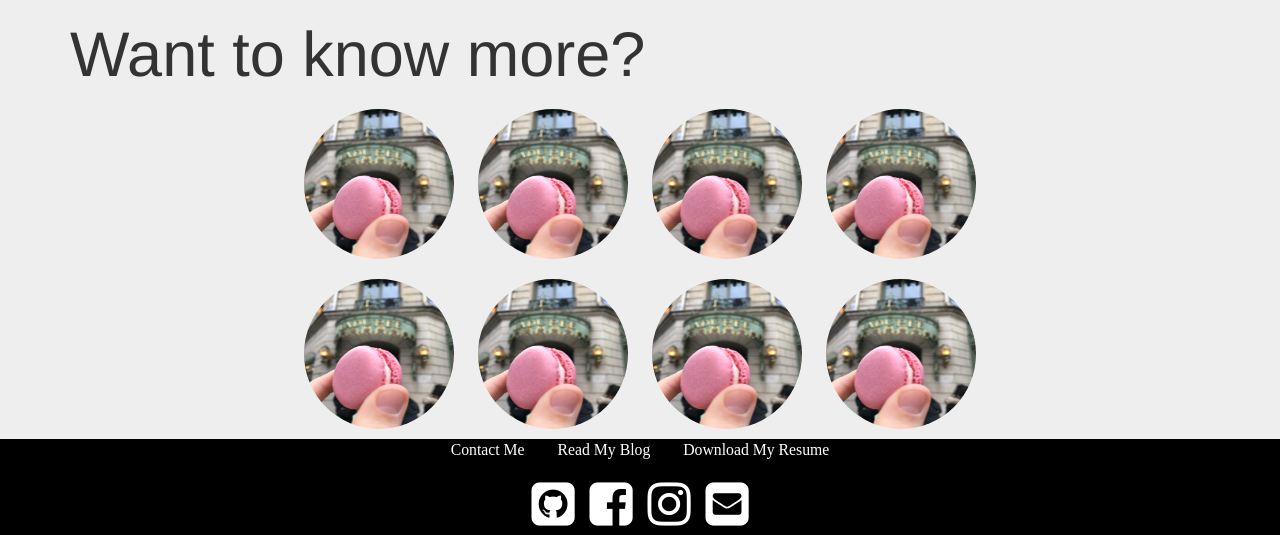
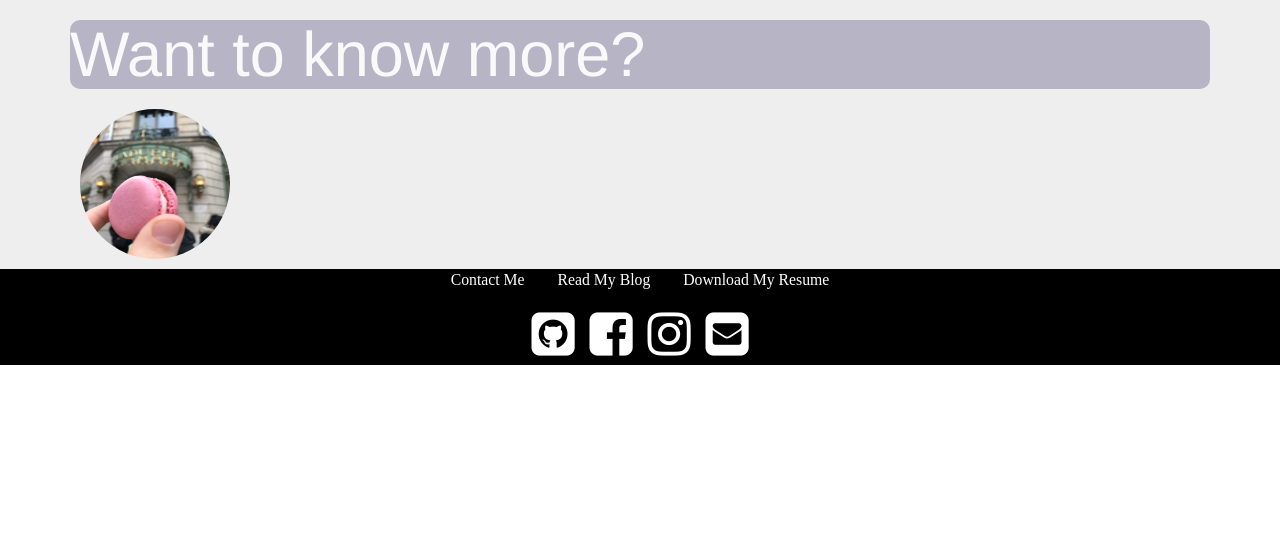
Before and after one commit to pfrank7/pfrank7.github.io, a Jekyll site: the page built from index.html, in a window 1280 px wide. Shown: the part 1550-2085 px from the top of the page. Built offline with Jekyll 4.4.1, drawn with Linux system fonts in a browser that asks for light colours; nearby versions of some CDN libraries; after the commit the page ends 1915 px from its top, so only the background shows below that.

Commit message:
Update index.html

```diff
--- a/index.html
+++ b/index.html
@@ -39,7 +39,7 @@
 }
 #Hopkins_cont {
 	text-align: center;
-	font-family: 'Apple Chancery', Times New Roman;
+	font-family: 'Times New Roman' ,Courier, Geogria;
 	background-color:black;
 	height:100vh;
 	width:100%;
@@ -51,12 +51,35 @@
 	}
 #about {
 	background-color:white;
-	font-family: 'Apple Chancery', Times New Roman;
+	font-family: 'Times New Roman' ,Courier, Geogria;
 	height:650px;
 }
 .img-circle {
 	margin:10px;
-	}
+}
+.col-sm-3:hover .img-circle {
+	-webkit-filter: grayscale(100%); /* Safari 6.0 - 9.0 */
+	filter: grayscale(100%);
+}
+.col-sm-3:hover .text {
+	opacity: 1;
+}
+.img-circle {
+  opacity: 1;
+  display: block;
+  transition: .5s ease;
+  backface-visibility: hidden;
+}
+
+.text {
+  transition: .5s ease;
+  opacity: 0;
+  position: absolute;
+  top: 50%;
+  left: 50%;
+  transform: translate(-50%, -50%);
+  -ms-transform: translate(-50%, -50%)
+}
 </style>
 <div>
 	<section>
@@ -96,19 +119,17 @@
 	<section class = "jumbotron">
 		<div class = "container">
 			<div class = "header">
-				<h1> Want to know more? </h1>
+				<h1 style = "color:white; background-color:#A09CB6; border-radius:10px; opacity:.7;"> Want to know more? </h1>
 			</div>
 			<div class = "row text-center">
-				<img src="../photos/IMG_7969.jpg" class="img-circle" alt="Plaquat Design Team" width="150" height="150">
-				<img src="../photos/IMG_7969.jpg" class="img-circle" alt="Plaquat Design Team" width="150" height="150">
-				<img src="../photos/IMG_7969.jpg" class="img-circle" alt="Plaquat Design Team" width="150" height="150">
-				<img src="../photos/IMG_7969.jpg" class="img-circle" alt="Plaquat Design Team" width="150" height="150">
+				<div class = "col-sm-3">
+					<img src="../photos/IMG_7969.jpg" class="img-circle" alt="Plaquat Design Team" width="150" height="150">
+					<div class = "text-center text">
+						<p> Design Team </p>
+					</div>
+				</div>
 			</div>
 			<div class = "row text-center">
-				<img src="../photos/IMG_7969.jpg" class="img-circle" alt="Plaquat Design Team" width="150" height="150">
-				<img src="../photos/IMG_7969.jpg" class="img-circle" alt="Plaquat Design Team" width="150" height="150">
-				<img src="../photos/IMG_7969.jpg" class="img-circle" alt="Plaquat Design Team" width="150" height="150">
-				<img src="../photos/IMG_7969.jpg" class="img-circle" alt="Plaquat Design Team" width="150" height="150">
 			</div>
 		</div>
 	</section>
```
